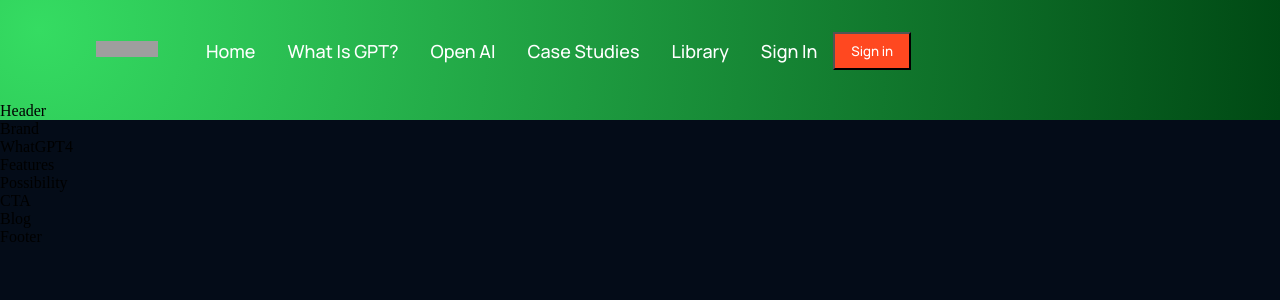
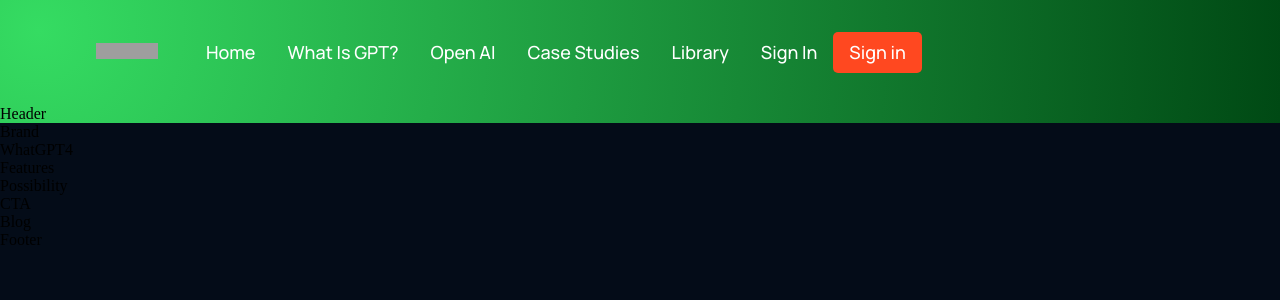
Before and after one commit to Kex55/project_1_ui_ux, a React (Create React App) app: page / in a window 1280 px wide. Shown: the top 300 px of the page. Built offline with nearby package versions, Linux system fonts and the light colour scheme; grey boxes are pictures that could not be loaded; the HTML template or start-up script is replaced by a standard one.

Commit message:
button styling

```diff
--- a/src/components/navbar/navbar.css
+++ b/src/components/navbar/navbar.css
@@ -31,10 +31,14 @@
     padding: 0.5rem 1rem;
     color: #fff;
     background: #FF4820;
-    top: 1153px;
-    top: 55px;
     font-family: var(--font-family);
     font-weight: 500;
+    font-size: 18px;
+    line-height: 25px;
+    border-radius: 5px;
+    border: 0;
+    outline: none;
+    cursor: pointer;
 }
 
 .gpt4_navbar-sign {
```
